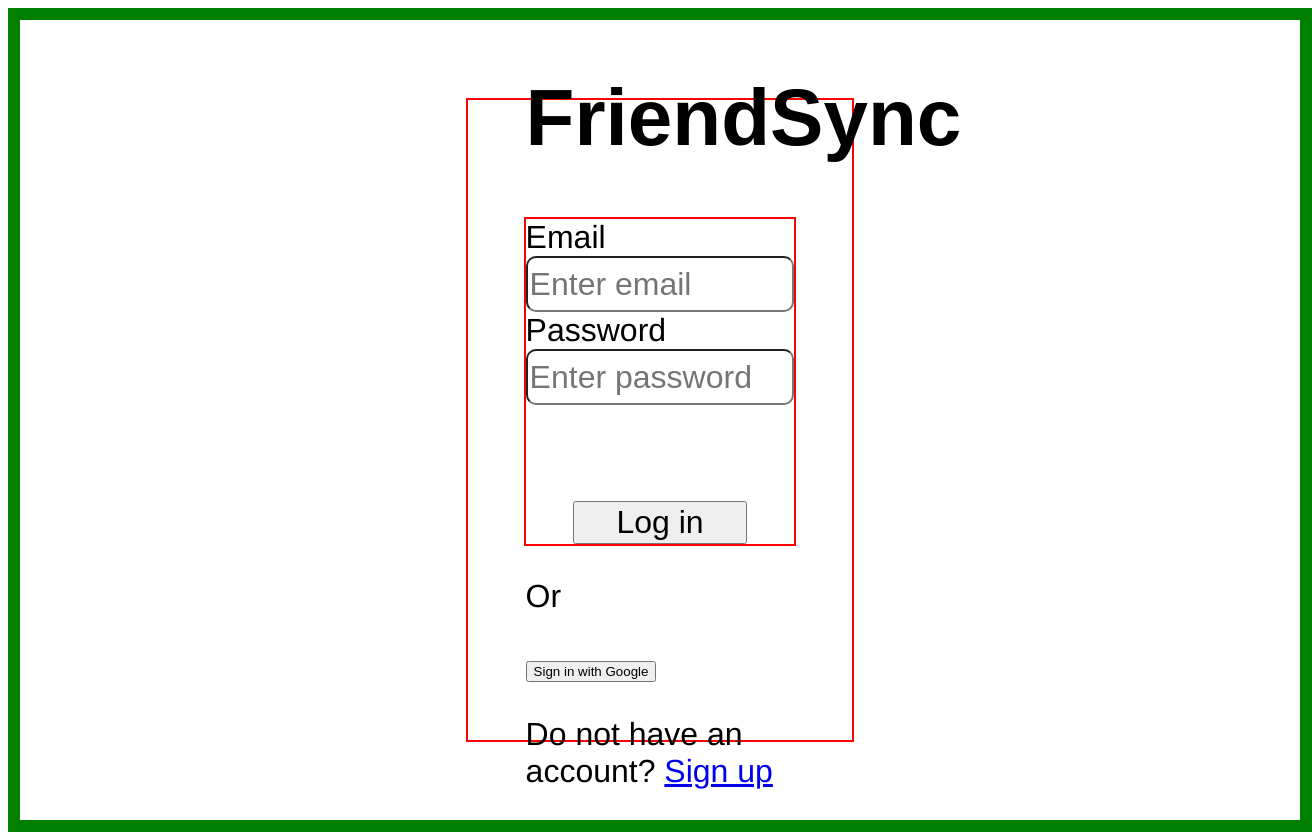
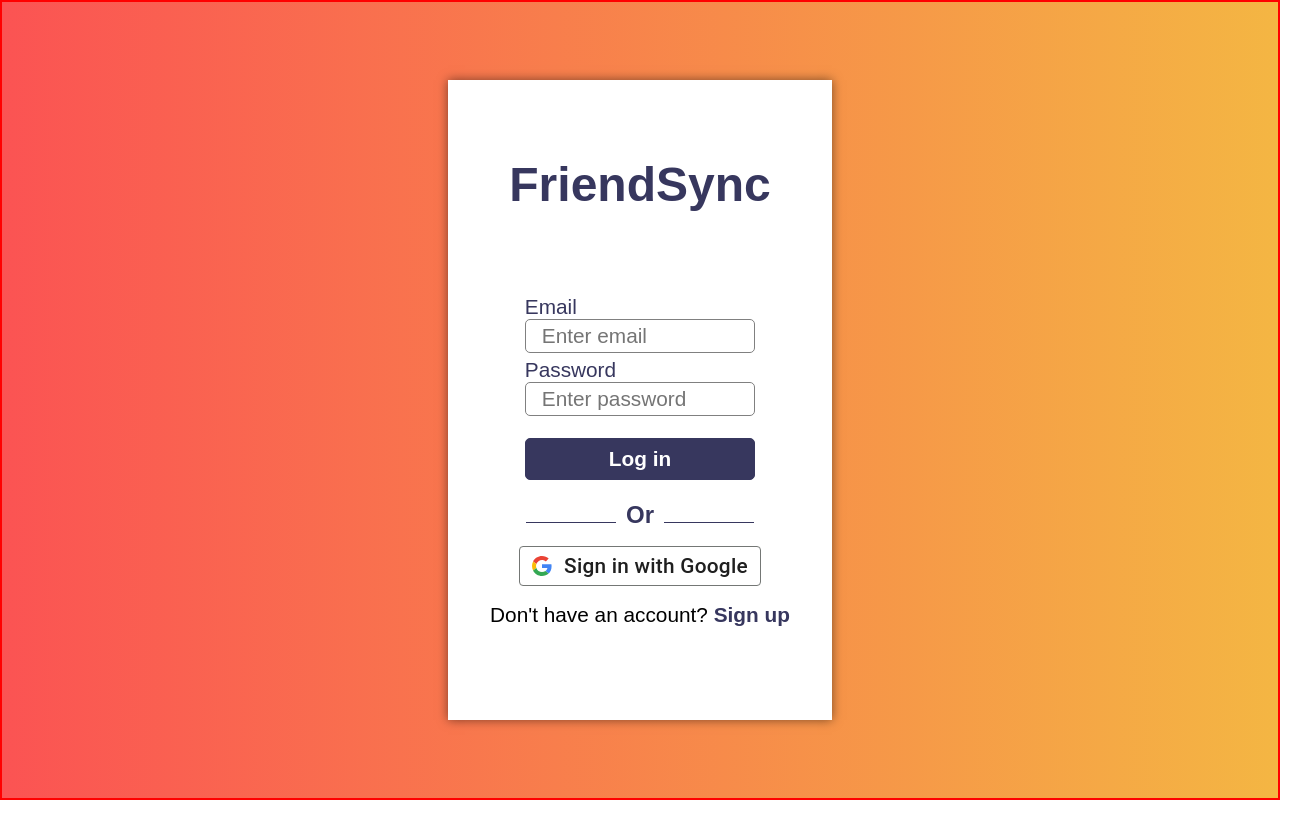
Before and after one commit to hikmat-aliyev/friend-sync2, a React (Vite) app in the folder friend-sync2/client/: page / in a window 1280 px wide. Shown: the whole page, 1312 px wide, since content can reach past the window. After the commit the page ends 800 px from the top, so only its background shows below. Built offline with nearby package versions, Linux system fonts and the light colour scheme; no server answers.

Commit message:
Style login page

```diff
--- /dev/null
+++ b/friend-sync2/client/src/GoogleSignIn.css
@@ -0,0 +1,131 @@
+.gsi-material-button {
+  -moz-user-select: none;
+  -webkit-user-select: none;
+  -ms-user-select: none;
+  -webkit-appearance: none;
+  background-color: WHITE;
+  background-image: none;
+  border: 1px solid #747775;
+  -webkit-border-radius: 4px;
+  border-radius: 4px;
+  -webkit-box-sizing: border-box;
+  box-sizing: border-box;
+  color: #1f1f1f;
+  cursor: pointer;
+  font-family: 'Roboto', arial, sans-serif;
+  font-size: 14px;
+  height: 40px;
+  letter-spacing: 0.25px;
+  outline: none;
+  overflow: hidden;
+  padding: 0 12px;
+  position: relative;
+  text-align: center;
+  -webkit-transition: background-color .218s, border-color .218s, box-shadow .218s;
+  transition: background-color .218s, border-color .218s, box-shadow .218s;
+  vertical-align: middle;
+  white-space: nowrap;
+  width: auto;
+  max-width: 400px;
+  min-width: min-content;
+}
+
+.gsi-material-button .gsi-material-button-icon {
+  height: 20px;
+  margin-right: 12px;
+  min-width: 20px;
+  width: 20px;
+}
+
+.gsi-material-button .gsi-material-button-content-wrapper {
+  -webkit-align-items: center;
+  align-items: center;
+  display: flex;
+  -webkit-flex-direction: row;
+  flex-direction: row;
+  -webkit-flex-wrap: nowrap;
+  flex-wrap: nowrap;
+  height: 100%;
+  justify-content: space-between;
+  position: relative;
+  width: 100%;
+}
+
+.gsi-material-button .gsi-material-button-contents {
+  -webkit-flex-grow: 1;
+  flex-grow: 1;
+  font-family: 'Roboto', arial, sans-serif;
+  font-weight: 500;
+  overflow: hidden;
+  text-overflow: ellipsis;
+  vertical-align: top;
+}
+
+.gsi-material-button .gsi-material-button-state {
+  -webkit-transition: opacity .218s;
+  transition: opacity .218s;
+  bottom: 0;
+  left: 0;
+  opacity: 0;
+  position: absolute;
+  right: 0;
+  top: 0;
+}
+
+.gsi-material-button:disabled {
+  cursor: default;
+  background-color: #ffffff61;
+  border-color: #1f1f1f1f;
+}
+
+.gsi-material-button:disabled .gsi-material-button-contents {
+  opacity: 38%;
+}
+
+.gsi-material-button:disabled .gsi-material-button-icon {
+  opacity: 38%;
+}
+
+.gsi-material-button:not(:disabled):active .gsi-material-button-state,
+.gsi-material-button:not(:disabled):focus .gsi-material-button-state {
+  background-color: #303030;
+  opacity: 12%;
+}
+
+.gsi-material-button:not(:disabled):hover {
+  -webkit-box-shadow: 0 1px 2px 0 rgba(60, 64, 67, .30), 0 1px 3px 1px rgba(60, 64, 67, .15);
+  box-shadow: 0 1px 2px 0 rgba(60, 64, 67, .30), 0 1px 3px 1px rgba(60, 64, 67, .15);
+}
+
+.gsi-material-button:not(:disabled):hover .gsi-material-button-state {
+  background-color: #303030;
+  opacity: 8%;
+}
+
+:root {
+  font-size: 16px;
+  --fs-xl: 3rem;
+  --fs-l: 1.3rem;
+  --fs-m: 0.5rem;
+  --main-color: rgb(55, 55, 94);
+  --index-backgroundColor: rgba(113, 113, 172, 0.209);
+  --body-backgroundColor: rgba(94, 94, 139, 0.482);
+}
+
+@media (max-width: 800px) {
+  :root {
+    font-size: 10px;
+    --fs-xl: 3rem;
+    --fs-l: 1.3rem;
+    --fs-m: 0.5rem;
+  }
+}
+
+#google-sign-in-button {
+  background-color: white;
+  border-color: var(--main-color);
+}
+
+#sign-in-text, #other-sign-in-text {
+  font-size: var(--fs-l);
+}
--- a/friend-sync2/client/src/GoogleSignIn.jsx
+++ b/friend-sync2/client/src/GoogleSignIn.jsx
@@ -1,4 +1,4 @@
-
+import './GoogleSignIn.css'
 import AuthService from "./Authentication/AuthService";
 import { useNavigate} from 'react-router-dom';
 import { useGoogleLogin } from '@react-oauth/google';
@@ -42,7 +42,24 @@
 
   return(
     <div>
-      <button onClick={() => login()}>Sign in with Google </button>
+
+     <button id='google-sing-in-button' onClick={() => login()} className="gsi-material-button">
+        <div className="gsi-material-button-state"></div>
+        <div className="gsi-material-button-content-wrapper">
+          <div className="gsi-material-button-icon">
+            <svg version="1.1" xmlns="http://www.w3.org/2000/svg" viewBox="0 0 48 48" xmlnsXlink="http://www.w3.org/1999/xlink" style={{ display: 'block' }}>
+              <path fill="#EA4335" d="M24 9.5c3.54 0 6.71 1.22 9.21 3.6l6.85-6.85C35.9 2.38 30.47 0 24 0 14.62 0 6.51 5.38 2.56 13.22l7.98 6.19C12.43 13.72 17.74 9.5 24 9.5z"></path>
+              <path fill="#4285F4" d="M46.98 24.55c0-1.57-.15-3.09-.38-4.55H24v9.02h12.94c-.58 2.96-2.26 5.48-4.78 7.18l7.73 6c4.51-4.18 7.09-10.36 7.09-17.65z"></path>
+              <path fill="#FBBC05" d="M10.53 28.59c-.48-1.45-.76-2.99-.76-4.59s.27-3.14.76-4.59l-7.98-6.19C.92 16.46 0 20.12 0 24c0 3.88.92 7.54 2.56 10.78l7.97-6.19z"></path>
+              <path fill="#34A853" d="M24 48c6.48 0 11.93-2.13 15.89-5.81l-7.73-6c-2.15 1.45-4.92 2.3-8.16 2.3-6.26 0-11.57-4.22-13.47-9.91l-7.98 6.19C6.51 42.62 14.62 48 24 48z"></path>
+              <path fill="none" d="M0 0h48v48H0z"></path>
+            </svg>
+          </div>
+          <span className="gsi-material-button-contents" id='sign-in-text'>Sign in with Google</span>
+          <span style={{ display: 'none' }} id='other-sign-in-text'>Sign in with Google</span>
+        </div>
+      </button>
+
     </div>
   )
 }
--- a/friend-sync2/client/src/Index.css
+++ b/friend-sync2/client/src/Index.css
@@ -1,93 +1,146 @@
-:root {
-  --fs-xl: 5rem;
-  --fs-l: 1.5rem;
-  --fs-m: 1rem;
-  font-size: 16px;
-  font-family: 'Franklin Gothic Medium', 'Arial Narrow', Arial, sans-serif;
+* {
+  margin: 0;
+  padding: 0;
+  box-sizing: border-box;
+  font-family: Arial, Helvetica, sans-serif;
 }
 
-@media (min-width: 769px) {
-  :root {
-    --fs-xl: 5rem;
-    --fs-l: 3rem;
-    --fs-m: 2rem;
-  }
+:root {
+  font-size: 16px;
+  --fs-xl: 3rem;
+  --fs-l: 1.3rem;
+  --fs-m: 0.5rem;
+  --main-color: rgb(55, 55, 94);
+  --index-backgroundColor: rgba(113, 113, 172, 0.209);
+  --body-backgroundColor: rgba(94, 94, 139, 0.482);
 }
 
-@media (max-width: 769px) {
+@media (max-width: 800px) {
   :root {
+    font-size: 10px;
     --fs-xl: 3rem;
-    --fs-l: 2rem;
-    --fs-m: 1.2rem;
+    --fs-l: 1.3rem;
+    --fs-m: 0.5rem;
   }
 }
 
 body {
+  border: 2px solid red;
+  width: 100vw;
+  height: 100vh;
   display: flex;
   justify-content: center;
   align-items: center;
-  height: 100vh;
-  width: 100vw;
-  border: 12px solid green;
+  background: linear-gradient(to right, rgb(251, 83, 83), rgb(244, 182, 67));
 }
 
 .index-container {
-  border: 2px solid red;
+  height: 80vh;
+  width: 30vw;
   display: flex;
   flex-direction: column;
   align-items: center;
   justify-content: center;
-  height: 80vh;
-  width: 30vw;
+  background-color: white;
+  box-shadow: 0 0 10px rgba(0, 0, 0, 0.5);
 }
 
-@media (max-width: 769px) {
+@media (max-width: 800px) {
   .index-container {
-    width: 85%;
+    width: 80vw;
+    height: 60vh;
   }
 }
 
 .index-container > h1 {
   font-size: var(--fs-xl);
-  font-family: Arial, Helvetica, sans-serif;
-}
-
-.index-container > * {
-  font-size: var(--fs-m);
-  width: 70%;
+  color: var(--main-color);
+  margin-bottom: 5rem;
 }
 
 .log-in-form {
+  height: 30%;
+  width: 60%;
   display: flex;
   flex-direction: column;
-  align-items: center;
   justify-content: space-around;
-  border: 2px red solid;
 }
 
 .log-in-form > div {
   display: flex;
   flex-direction: column;
+  height: 30%;
+  justify-content: space-evenly;
+}
+
+.log-in-form > div > label {
+  margin: 0;
+  font-size: var(--fs-l);
+  color: var(--main-color);
 }
 
 .log-in-form > div > input {
-  border-radius: 10px;
-  font-size: var(--fs-m);
-  padding: 2px;
-  height: var(--fs-l);
-}
-
-.log-in-form > * {
-  font-size: var(--fs-m);
-  width: 100%;
+  height: 50%;
+  border-radius: 5px;
+  padding: 1rem;
+  text-align: start;
+  border: 1px gray solid;
+  font-size: var(--fs-l);
 }
 
 .log-in-form > button {
-  width: 65%;
+  border-radius: 5px;
+  border-style: none;
+  padding: 0.5rem;
+  margin-top: 1rem;
+  background-color: var(--main-color);
+  color: white;
+  border: 1px solid var(--main-color);
+  font-weight: bold;
+  font-size: var(--fs-l);
+}
+
+.log-in-form > button:hover {
+  background-color: white;
+  color: var(--main-color);
+  border: 1px solid var(--main-color);
 }
 
 .error-message {
-  font-size: var(--fs-m);
   color: red;
-  height: var(--fs-m);
+  display: flex;
+  align-items: center;
+  margin-top: 10px;
 }
+
+.other-info-container {
+  height: 20vh;
+  display: flex;
+  flex-direction: column;
+  justify-content: space-evenly;
+  align-items: center;
+}
+
+.other-info-container > p {
+  font-size: var(--fs-l)
+}
+
+.other-info-container > p > * {
+  color: var(--main-color);
+  text-decoration: none;
+  font-weight: 600;
+}
+
+h2::before,
+h2::after {
+  content: "";
+  display: inline-block;
+  width: 7vw;
+  border-top: 1px solid var(--main-color);
+  margin: 0 10px;
+}
+
+h2 {
+  display: inline-block;
+  color: var(--main-color);
+}
--- a/friend-sync2/client/src/Index.jsx
+++ b/friend-sync2/client/src/Index.jsx
@@ -57,11 +57,14 @@
           <button type="submit">Log in</button>
         </form>
 
-        <p>Or</p>
+        <div className='other-info-container'>
+          <h2>Or</h2>
 
-        <GoogleSignIn />
+          <GoogleSignIn />
 
-        <p>Do not have an account? <Link to='sign-up'>Sign up</Link></p>
+          <p>Don't have an account? <Link to='sign-up'>Sign up</Link></p>
+        </div>
+
       </div>
   )
 }
```
